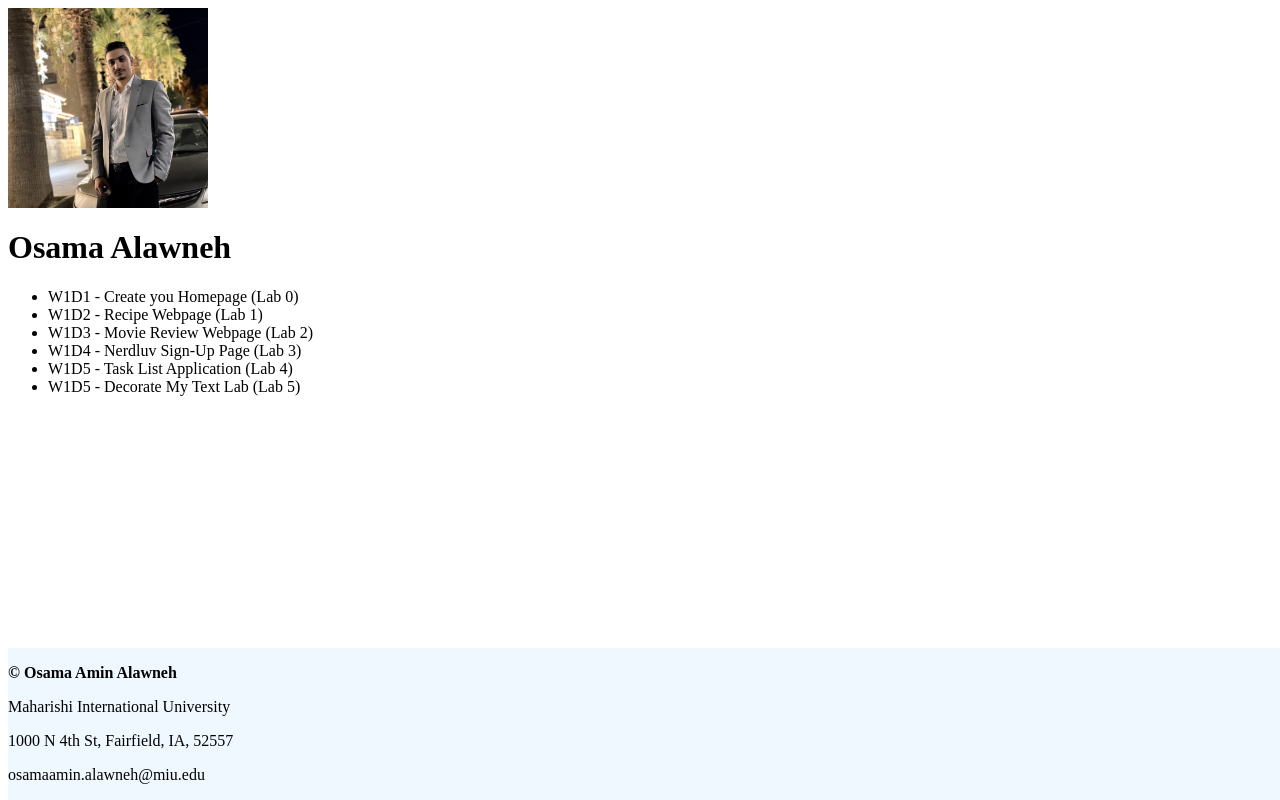
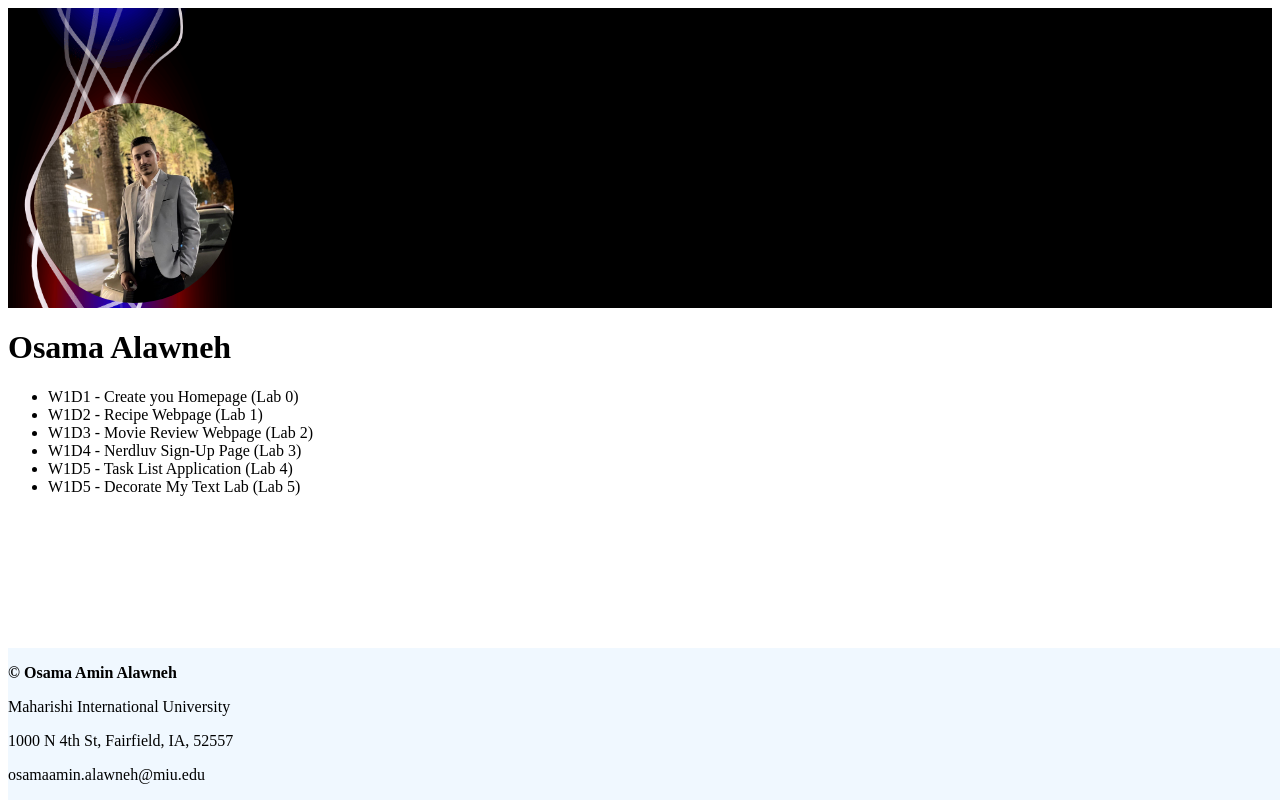
Before and after one commit to osama-alawneh/WAP-Assignments, a plain HTML site: page Lab-00/src/index.html in a window 1280 px wide. Drawn offline with Linux system fonts and the light colour scheme.

Commit message:
Adding new stuff to my assignment

```diff
--- a/Lab-00/src/index.html
+++ b/Lab-00/src/index.html
@@ -9,9 +9,16 @@
 <body>
     <div id="allContent">
 
-    <div id="my_photo">
+        <div id="square-image"  class="squareImage" >
+            <div id="circle-image" class="circleImage">
                 <img src="imgs/MyPic.jpeg" alt="My_Photo" width="200" height="200">
             </div>
+        </div>
+
+
+        <!-- <div id="my_photo">
+            <img src="imgs/MyPic.jpeg" alt="My_Photo" width="200" height="200">
+        </div> -->
 
         <div id="nameDiv">
         <h1 id="nameHeading">
--- a/Lab-00/src/style.css
+++ b/Lab-00/src/style.css
@@ -4,3 +4,30 @@
     background-color :aliceblue;
     width: 100%;
 }
+
+
+.squareImage {
+    position: relative;
+    width: 100%;
+    height: 300px;
+    background-image: url('imgs/backgrondImage.png');
+    background-size: cover;
+    background-position: center;
+  }
+
+  .circleImage {
+    position: absolute;
+    top: 65%;
+    left: 10%;
+    transform: translate(-50%, -50%);
+    width: 200px;
+    height: 200px;
+    border-radius: 50%;
+    overflow: hidden;
+  }
+
+  .circleImage img {
+    width: 100%;
+    height: 100%;
+    object-fit: cover;
+  }
```
Also changed, not shown: Lab-00/src/imgs/backgrondImage.png (added). Lines whose indentation alone changed are shown as unchanged.
